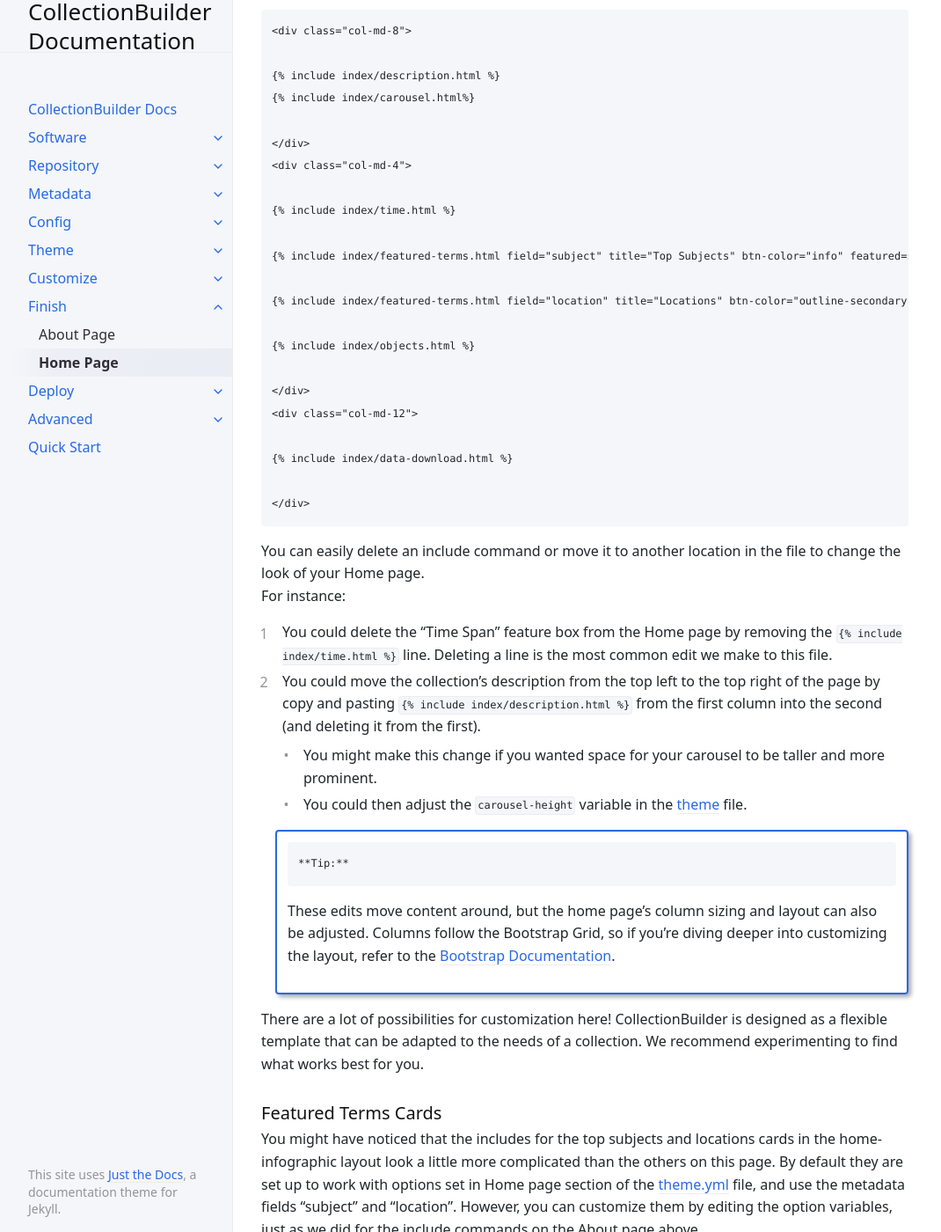
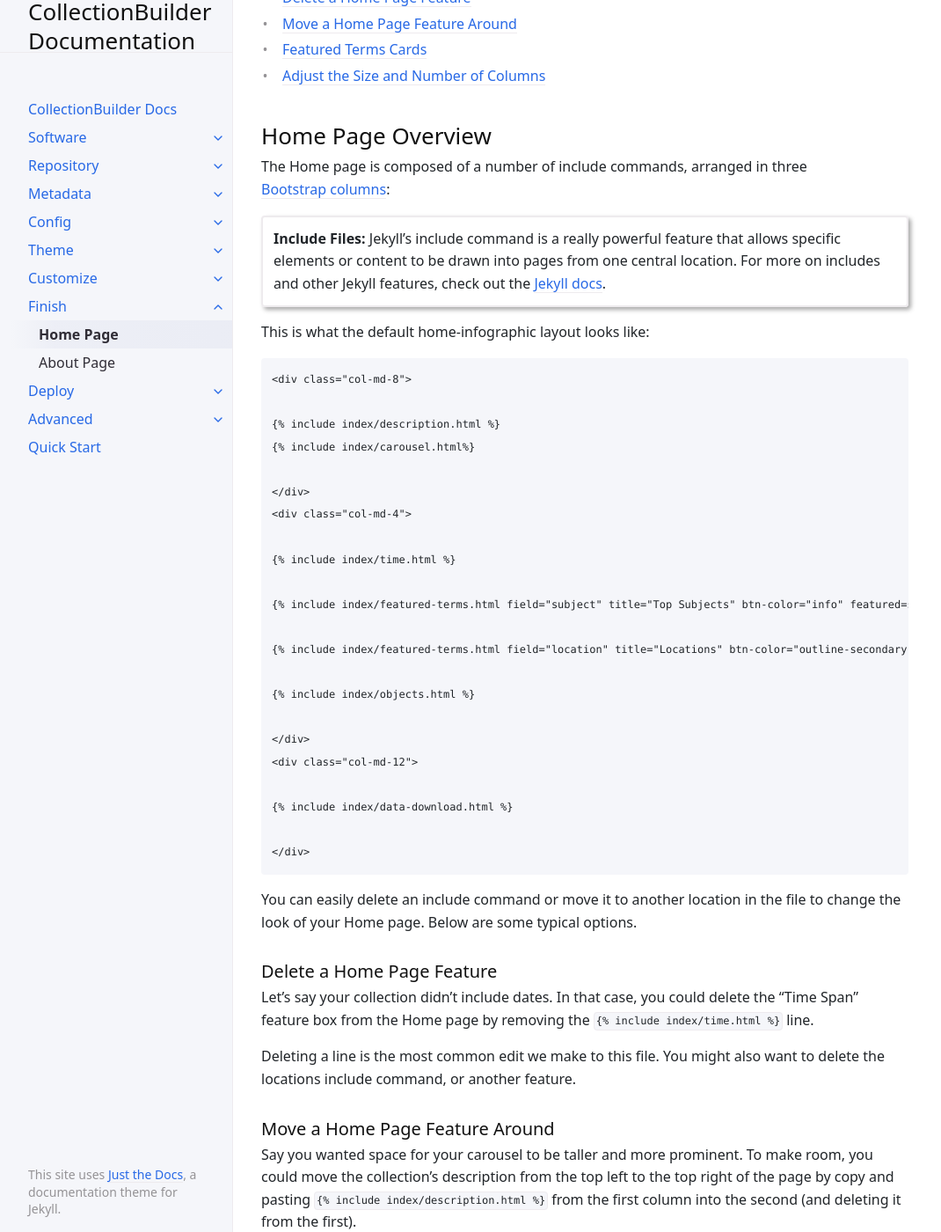
Before and after one commit to CollectionBuilder/cb-docs, a Jekyll site: the page built from docs/07_finish/home.md, in a window 1280 px wide and 1400 px high, scrolled down 314 px. Shown: the whole window at 88% size, without its empty margins (107-1177 px from the left). Built offline with Jekyll 4.4.1, drawn with Linux system fonts in a browser that asks for light colours; some of the changed text lies outside the part shown.

Commit message:
About and Home Page Doc Updates

```diff
--- a/docs/07_finish/about.md
+++ b/docs/07_finish/about.md
@@ -1,37 +1,60 @@
 ---
 title: About Page
 parent: Finish
-nav_order: 1
+nav_order: 2
 ---
 
 # Editing the About Page
 
-To edit the About page, find and open the `about.md` file which is in the Pages directory of your repository.
+To edit the About page, find and open the `about.md` file which is in the Pages directory (/pages/) of your repository.
 
-{%include feature/alert.html color="info float-right ml-4 py-2" text="**Markdown Resources**
-- [Tutorial](https://commonmark.org/help/tutorial/)
-- [On GitHub](https://help.github.com/en/github/writing-on-github/basic-writing-and-formatting-syntax)
-- [Cheat Sheet](https://github.com/adam-p/markdown-here/wiki/Markdown-Cheatsheet)" %}
+### Markdown
 
+The about page is written in Markdown, thus the ".md" extension. Jekyll has Markdown support built in, so it's a good skill to learn as you get further into this type of development.
 [Markdown](https://daringfireball.net/projects/markdown/syntax){:target="_blank" rel="noopener"} is a quick and easy standard to write documents that can be converted into HTML for the web.
+
 Because of it's simplicity, Markdown is used by many websites for creating content or allowing users to format comments.
 In fact all of the CollectionBuilder docs are written in Markdown.
 
-Jekyll has Markdown support built in, so it's a good skill to learn as you get further into this type of development.
-There are a number of tutorials on the web to learn more (see Markdown Resources box above), and we suggest you check them out.
+**Markdown Resources**
+- [Tutorial](https://commonmark.org/help/tutorial/)
+- [On GitHub](https://help.github.com/en/github/writing-on-github/basic-writing-and-formatting-syntax)
+- [Cheat Sheet](https://github.com/adam-p/markdown-here/wiki/Markdown-Cheatsheet)
 
-When you open the `about.md` file, you'll see that there is already one include command at the beginning of the file which is pulling in the page's jumbotron image: `{% raw %}{% include about/jumbotron.html %}{% endraw %}` (remember, you chose this image in the [theme.yml](theme.html#about) file). If you don't want the jumbotron on your About page, just delete this line of code.
+
+## Include Options for the About Page
+
+{:.alert}
+**Include Files:** Jekyll's include command is a really powerful feature that allows specific elements or content to be drawn into pages from one central location. For more on includes and other Jekyll features, check out the [Jekyll docs](https://jekyllrb.com/docs/).
+
+When you open the `about.md` file, you'll see that there is already one "include" command at the beginning of the file which is pulling in the page's jumbotron image: `{% raw %}{% include about/jumbotron.html %}{% endraw %}` (remember, you chose this image in the [theme.yml](theme.html#about) file). If you don't want the jumbotron on your About page, just delete this line of code.
 
 Alternately, if you'd like to add *more* visual features to the page we've made it easy to do this too, by including templated files.
 You'll find the files below in the `_includes/feature/` directory:
-- `alert.md`
-- `card.md`
-- `item-figure.html`
-- `modal.md`
 
-{% include feature/alert.html color="info ml-4 mb-4 mt-2" text="**Include Files:**
+- [`alert.md`](#include-an-alert)
+- [`button.md`(#include-a-button)
+- [`card.md`](#include-a-card)
+- [`image`(#include-an-external-image)
+- [`item-figure.html`(#include-a-collection-image)
+- [`item-pdf-embed.html`(#include-a-pdf)
+- [`item-video-embed.html`(#include-a-video)
+- [`modal.md`(#include-a-modal)
+- [`nav-menu.html`(#adding-a-nav-menu)
+- [`timelinejs.html`(#include-a-timelinejs-feature)
 
-Jekyll's include command is a really powerful feature that allows specific elements or content to be drawn into pages from one central location. For more on includes and other Jekyll features, check out the [Jekyll docs](https://jekyllrb.com/docs/)" %}
+We detail the nav-menu option and the image include option in detail below, and provide example example code for the other includes below.
+
+### Adding a Nav Menu
+
+Currently, this is included by default. The code looks like this:
+
+`{% raw %}{% include feature/nav-menu.html sections="About the Collection;About the About Page" %}{% endraw %}`
+
+In order to edit it to fit tour material, you will need to edit the sections variables so that they feature any heading you use on the page. To do this, just copy and paste the full text of the heading -- e.g. "About the Collection" and About the About Page" are the headings we include on our default about page, so we use those here.
+
+If you'd rather not include the menu, just delete it.
+
 
 ### Adding an image to the About Page
 
@@ -63,4 +86,69 @@ With additional optional variables:
 If you use the `float` option, you may want to "clear" the float at some point below.
 This can be done by adding `<div class="clearfix"></div>` on it's own line.
 
-The `alert.md`, `card.md`, and `modal.md` files can be included in a similar manner, but require different variables. Find these files in your repository in the `_includes/feature/` directory and open them to view a description of the options.
+The other include files listed above can be included in a similar manner, but require different variables. Find these files in your repository in the `_includes/feature/` directory and open them to view a description of the options.
+
+
+### Include Command Examples
+
+Copy and paste the below and replace the objectid variables the objectids of items from your collections.
+
+#### Include a Collection Image
+
+Detailed above, this includes an image from your collection.
+
+- Image --> `{% raw %}{% include feature/item-figure.html objectid="demo_001" width="75" %}{% endraw %}`
+
+#### Include an External Image
+
+The options are detailed above, but this command will include an image from outside your collection. Instead of an `objectid` you will provide a `src` that provides a full url to the image.
+
+- Image --> `{% raw %}{% include feature/item-figure.html src="https://www.lib.uidaho.edu/media/collections/fatmen.jpg" width="75" %}{% endraw %}`
+
+#### Include a PDF
+
+This will embed a pdf onto the page using the browser's built in pdf reader.
+
+- PDF -- > `{% raw %}{% include feature/item-pdf-embed.html objectid="demo_002"  width="50" %}{% endraw %}`
+
+#### Include a Video
+
+This will embed either a YouTube or a MP4 video from your collection into the page.
+
+- Video: `{% raw %}{% include feature/item-video-embed.html objectid="demo_004" %}{% endraw %}`
+
+
+
+### Include [Bootstrap](https://getbootstrap.com/) Features
+
+These are specific Bootstrap features that we've included for easy use. Some, like the card, can feature objects from the collection. Some just add visual and interactive texture.
+
+#### Include a Card
+
+This will include a [bootstrap card](https://getbootstrap.com/docs/4.0/components/card/) with the features you define in teh variables.
+
+- Card -- > `{% raw %}{% include feature/card.html header="This is a Card" text="The card features an image from the collection as a cap" objectid="demo004" width="25" centered=true %}{% endraw %}`
+
+
+#### Include a Button
+
+This will include a [bootstrap button](https://getbootstrap.com/docs/4.0/components/buttons/) with the features you define in teh variables.
+
+- Buttons -- > `{% raw %}{% include feature/button.html text="Button Link to Somewhere" link="https://collectionbuilder.github.io/" color="success" %}{% endraw %}`
+
+
+#### Include an Alert
+
+This will include a [bootstrap alert](https://getbootstrap.com/docs/4.0/components/alerts/) with the features you define in teh variables.
+
+- Alerts -- > `{% raw %}{% include feature/alert.html text="this is an *alert* that 'warns' a user" color="warning" align="center" %}{% endraw %}`
+
+#### Include a Modal
+
+This will include a [bootstrap modal](https://getbootstrap.com/docs/4.0/components/modal/) with the features you define in teh variables.
+
+- Modals -- > `{% raw %}{% include feature/modal.html button="This is a modal using a 'primary' colored button to invite clicking" title="when clicked:" text="A Modal will pop out a box with some more information" color="primary"  %}{% endraw %}`
+
+### Include a TimelineJS Feature
+
+See information in our [TimelineJS Feature in the Advanced Section](../../09_advanced/timelinejs/).
--- a/docs/07_finish/home.md
+++ b/docs/07_finish/home.md
@@ -9,7 +9,22 @@ nav_order: 2
 You may finish your collection and realize that you want to remove or shift around the content on your Home page.
 To access the content on this page, you'll need to locate the `home-infographic.html` file in the `_layouts/` directory.
 
-Just like the About page, the Home page is composed of a number of include commands, arranged in three [Bootstrap columns](https://getbootstrap.com/docs/4.0/layout/grid/){:target="_blank" rel="noopener"}:
+Some options:
+
+- [Delete a Home Page Feature](#delete-a-home-page-feature)
+- [Move a Home Page Feature Around](#move-a-home-page-feature-around)
+- [Featured Terms Cards](#featured-terms-cards)
+- [Adjust the Size and Number of Columns](#adjust-the-size-and-number-of-columns)
+
+## Home Page Overview
+
+The Home page is composed of a number of include commands, arranged in three [Bootstrap columns](https://getbootstrap.com/docs/4.0/layout/grid/){:target="_blank" rel="noopener"}:
+
+{:.alert}
+**Include Files:** Jekyll's include command is a really powerful feature that allows specific elements or content to be drawn into pages from one central location. For more on includes and other Jekyll features, check out the [Jekyll docs](https://jekyllrb.com/docs/).
+
+This is what the default home-infographic layout looks like:
+
 
 {% raw %}
     <div class="col-md-8">
@@ -38,21 +53,19 @@ Just like the About page, the Home page is composed of a number of include comma
 
 {:.mt-4}
 
-You can easily delete an include command or move it to another location in the file to change the look of your Home page.
-For instance:
+You can easily delete an include command or move it to another location in the file to change the look of your Home page.  Below are some typical options.
 
-1. You could delete the "Time Span" feature box from the Home page by removing the `{% raw %}{% include index/time.html %}{% endraw %}` line. Deleting a line is the most common edit we make to this file.
-2. You could move the collection's description from the top left to the top right of the page by copy and pasting `{% raw %}{% include index/description.html %}{% endraw %}` from the first column into the second (and deleting it from the first).
-    - You might make this change if you wanted space for your carousel to be taller and more prominent.
-    - You could then adjust the `carousel-height` variable in the [theme](theme.html#home) file.
+### Delete a Home Page Feature
 
-{% include feature/alert.html color="primary ml-4 mb-4 mt-2" text="**Tip:**
+Let's say your collection didn't include dates. In that case, you could delete the "Time Span" feature box from the Home page by removing the `{% raw %}{% include index/time.html %}{% endraw %}` line.
 
-These edits move content around, but the home page's column sizing and layout can also be adjusted. Columns follow the Bootstrap Grid, so if you're diving deeper into customizing the layout, refer to the [Bootstrap Documentation](https://getbootstrap.com/docs/4.3/layout/grid/)." %}
+Deleting a line is the most common edit we make to this file. You might also want to delete the locations include command, or another feature.
 
-There are a lot of possibilities for customization here!
-CollectionBuilder is designed as a flexible template that can be adapted to the needs of a collection.
-We recommend experimenting to find what works best for you.
+### Move a Home Page Feature Around
+
+Say you wanted space for your carousel to be taller and more prominent. To make room, you could move the collection's description from the top left to the top right of the page by copy and pasting `{% raw %}{% include index/description.html %}{% endraw %}` from the first column into the second (and deleting it from the first).
+
+You could then adjust the `carousel-height` variable in the [theme](theme.html#home) file.
 
 ### Featured Terms Cards
 
@@ -73,3 +86,40 @@ For example, `{% raw %}{% include index/featured-terms.html field="subject" titl
     - example --> `"dogs;muffins;cats"`
 - **max**: Indicates the maximum amount of terms to be included in the card. By default this can be set using the `featured-subjects-max` value in theme.yml.
     - example --> `3`
+
+
+### Adjust the Size and Number of Columns
+
+The above edits move content around or delete it, but the home page's column sizing and layout can also be adjusted. Columns follow the Bootstrap Grid, so if you're diving deeper into customizing the layout, refer to the [Bootstrap Documentation](https://getbootstrap.com/docs/4.3/layout/grid/).
+
+There are a lot of possibilities for customization here!
+CollectionBuilder is designed as a flexible template that can be adapted to the needs of a collection.
+We recommend experimenting to find what works best for you.
+
+Here's an example where there is one big top carousel, then three separate sections below with time, subjects, and object data, followed by a final row that includes a description and the data download buttons.
+
+{% raw %}
+    <div class="col-md-12">
+    {% include index/carousel.html%}
+    </div>
+    <div class="col-md-4">
+    {% include index/time.html %}
+    </div>
+    <div class="col-md-4">
+    {% include index/featured-terms.html field="subject" title="Top Subjects" btn-color="info" featured=site.data.theme.featured-subjects max=site.data.theme.featured-subjects-max %}
+    </div>
+    <div class="col-md-4">
+    {% include index/objects.html %}
+    </div>
+
+    <div class="col-md-6">
+
+    {% include index/description.html %}
+
+    </div>
+    <div class="col-md-6">
+
+    {% include index/data-download.html %}
+
+    </div>
+{% endraw %}
```
Also changed, not shown: other parts of docs/07_finish/home.md (+1 -1 lines), docs/07_finish/index.md (+1 -2 lines).
